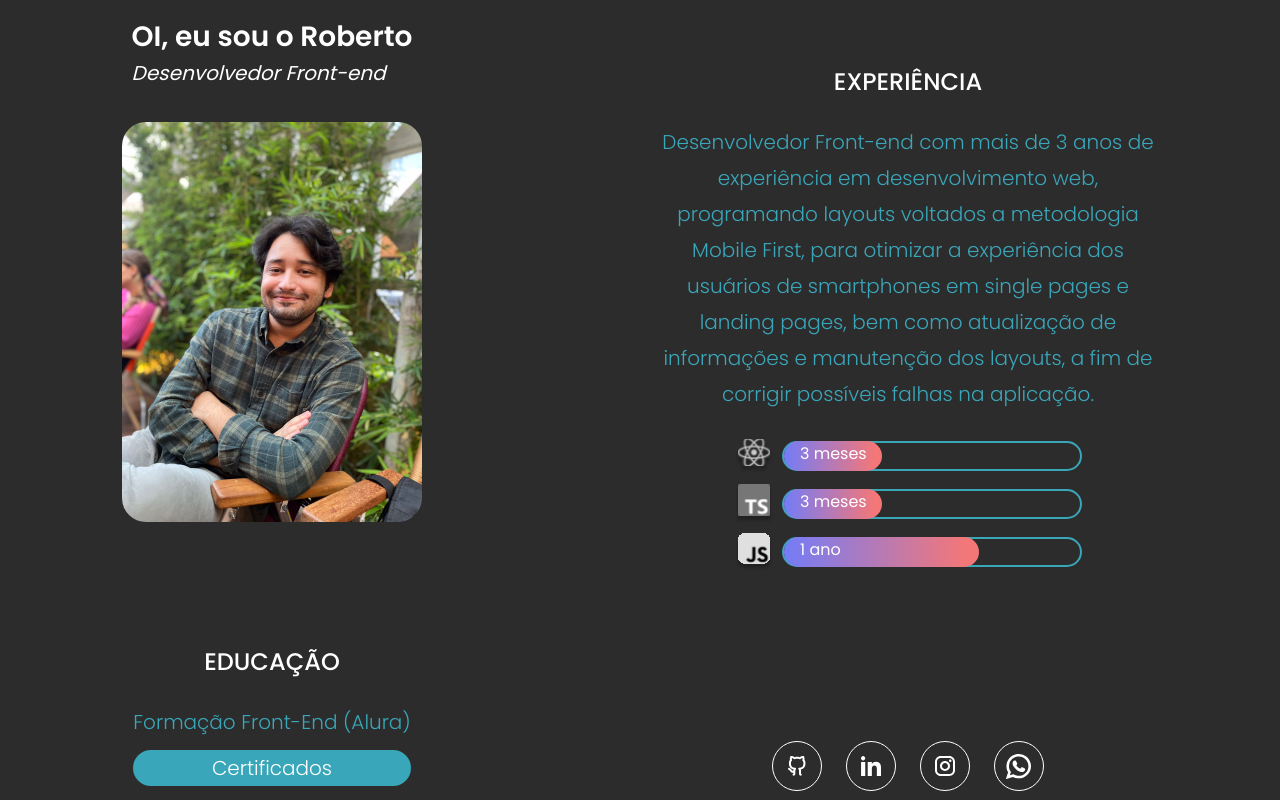
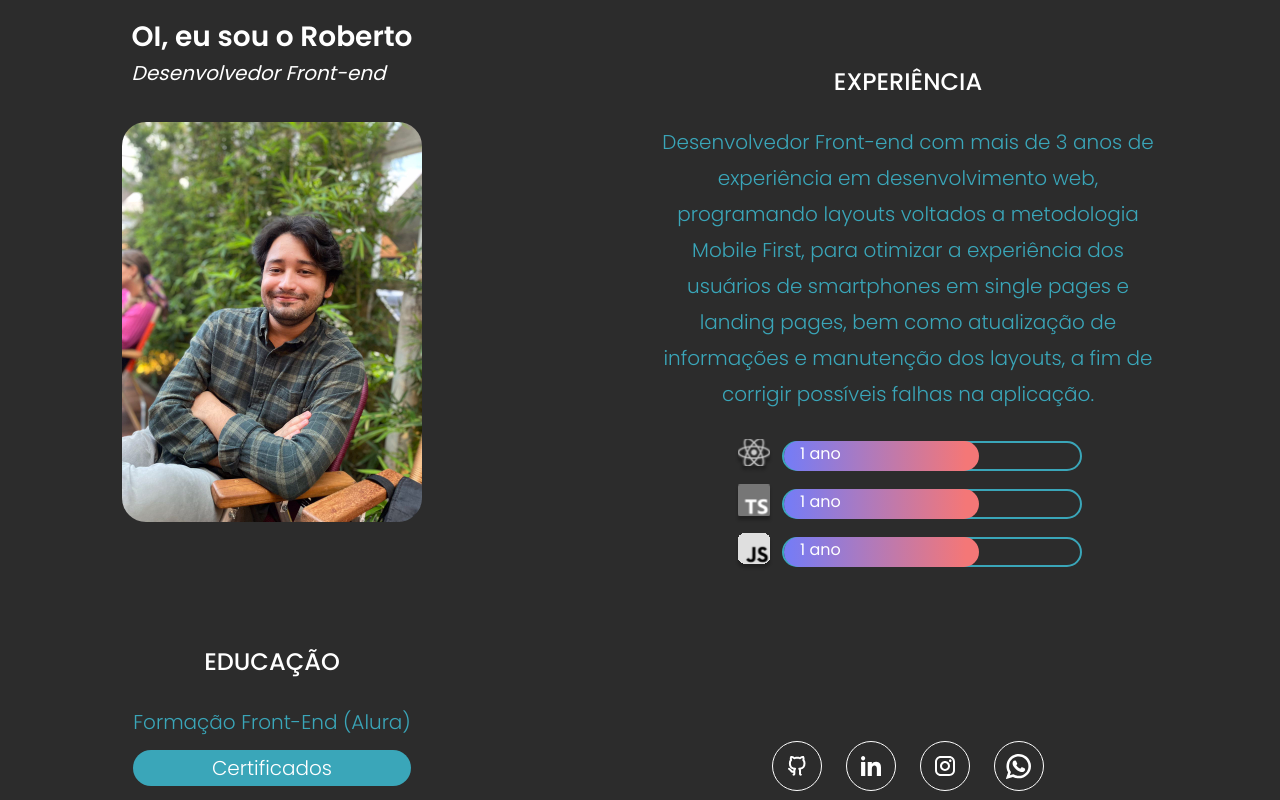
Before and after one commit to robertovalk/meu-portfolio, a Next.js app: page / in a window 1280 px wide. Shown: the top 800 px of the page. Built offline with nearby package versions, Linux system fonts and the light colour scheme.

Commit message:
Update experience.tsx

```diff
--- a/src/app/componentes/experience/experience.tsx
+++ b/src/app/componentes/experience/experience.tsx
@@ -21,8 +21,8 @@
                             priority
                         />
                         <div className="experience-unit">
-                            <div className="experience-measure measure-1">
-                                <span>3 meses</span>
+                            <div className="experience-measure measure-2">
+                                <span>1 ano</span>
                             </div>
                         </div>
                 </div>
@@ -36,8 +36,8 @@
                             priority
                         />
                         <div className="experience-unit">
-                            <div className="experience-measure measure-1">
-                                <span>3 meses</span>
+                            <div className="experience-measure measure-2">
+                                <span>1 ano</span>
                             </div>
                         </div>
                 </div>
```
